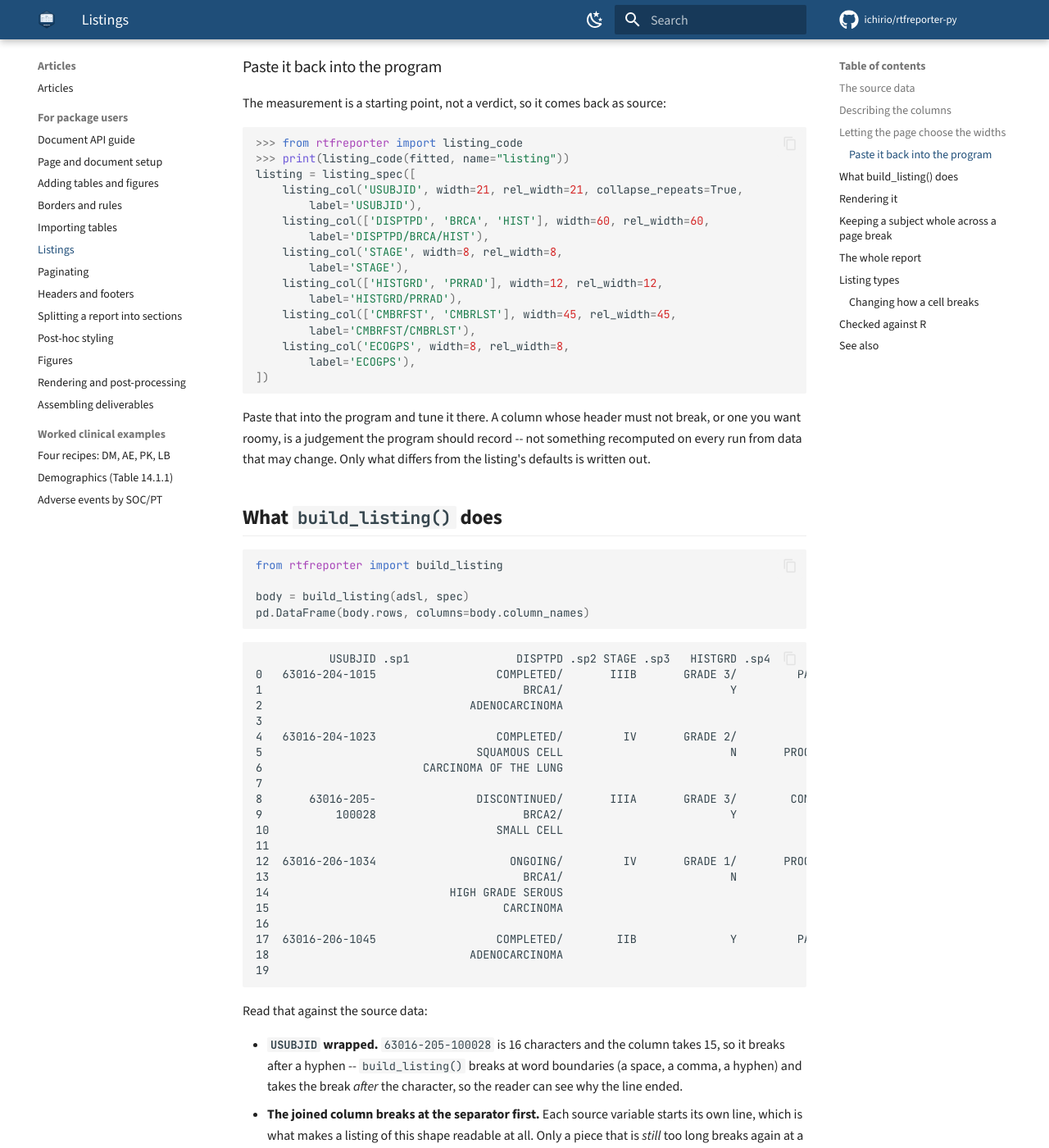
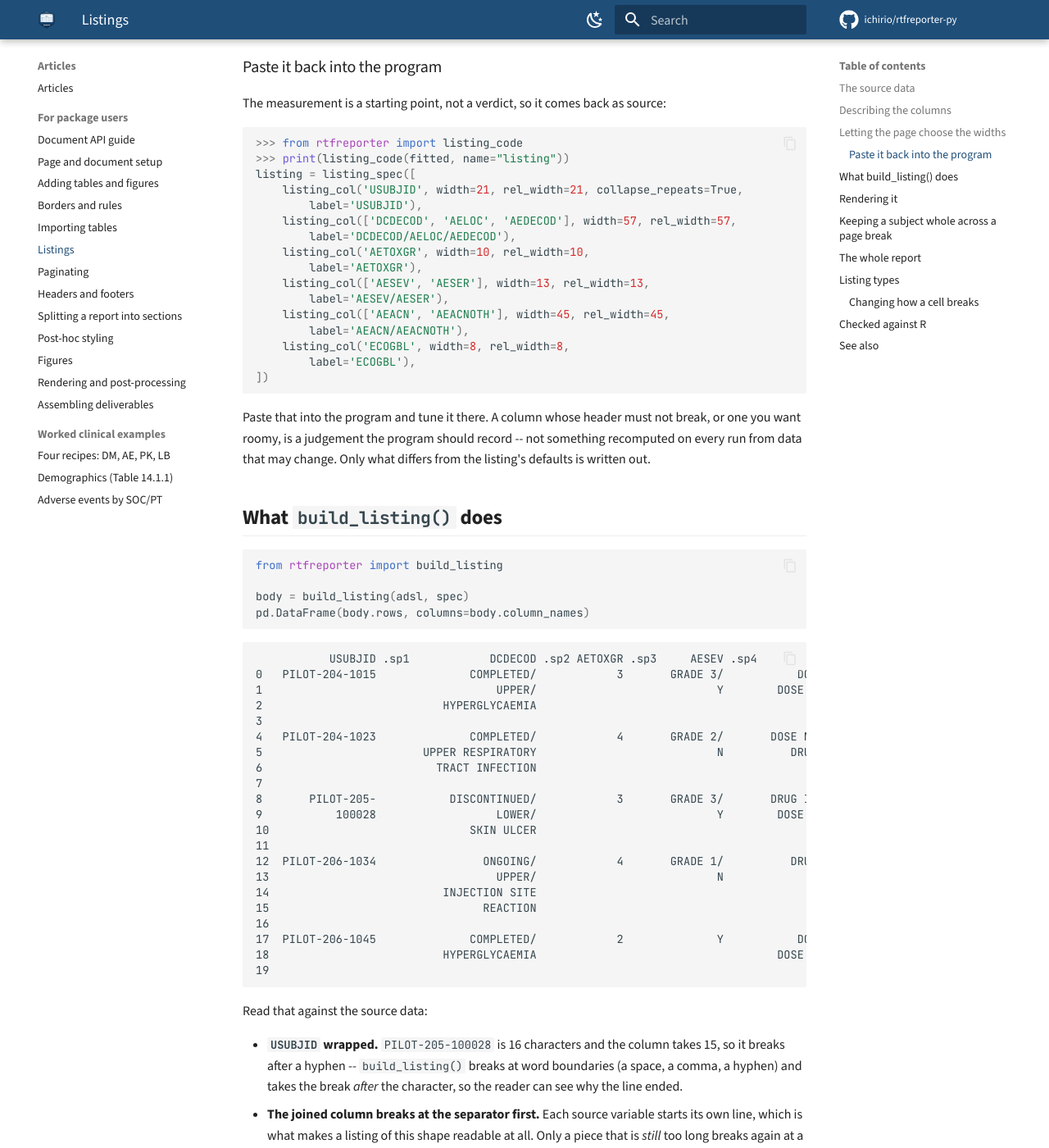
Before and after one commit to ichirio/rtfreporter-py, an MkDocs documentation site: the page built from docs/listings.md, in a window 1280 px wide and 1400 px high, scrolled down 3370 px. Shown: the whole window at 82% size. Built offline with MkDocs 1.6.1 and Material for MkDocs 9.7.7, drawn with Linux system fonts in a browser that asks for light colours; comment, search, counter and statistics services are not loaded; some of the changed text lies outside the part shown.

Commit message:
Listings article: neutral example data (#14)
The example listing uses neutral CDISC-pilot-like variables and made-up
values; the printed results are those of the code run on them.

Co-Authored-By: Claude Opus 5.5 <noreply@anthropic.com>

````diff
--- a/docs/listings.md
+++ b/docs/listings.md
@@ -27,20 +27,20 @@ and the missing ones:
 import pandas as pd
 
 adsl = pd.DataFrame({
-    "USUBJID": ["63016-204-1015", "63016-204-1023", "63016-205-100028",
-                "63016-206-1034", "63016-206-1045"],
-    "DISPTPD": ["COMPLETED", "COMPLETED", "DISCONTINUED", "ONGOING", "COMPLETED"],
-    "BRCA":    ["BRCA1", None, "BRCA2", "BRCA1", None],
-    "HIST":    ["ADENOCARCINOMA", "SQUAMOUS CELL CARCINOMA OF THE LUNG",
-                "SMALL CELL", "HIGH GRADE SEROUS CARCINOMA", "ADENOCARCINOMA"],
-    "STAGE":   ["IIIB", "IV", "IIIA", "IV", "IIB"],
-    "HISTGRD": ["GRADE 3", "GRADE 2", "GRADE 3", "GRADE 1", None],
-    "PRRAD":   ["Y", "N", "Y", "N", "Y"],
-    "CMBRFST": ["PARTIAL RESPONSE", "STABLE DISEASE", "COMPLETE RESPONSE",
-                "PROGRESSIVE DISEASE", "PARTIAL RESPONSE"],
-    "CMBRLST": ["STABLE DISEASE", "PROGRESSIVE DISEASE", "STABLE DISEASE",
-                None, "STABLE DISEASE"],
-    "ECOGPS":  ["0", "1", "1", "0", "2"],
+    "USUBJID":  ["PILOT-204-1015", "PILOT-204-1023", "PILOT-205-100028",
+                 "PILOT-206-1034", "PILOT-206-1045"],
+    "DCDECOD":  ["COMPLETED", "COMPLETED", "DISCONTINUED", "ONGOING", "COMPLETED"],
+    "AELOC":    ["UPPER", None, "LOWER", "UPPER", None],
+    "AEDECOD":  ["HYPERGLYCAEMIA", "UPPER RESPIRATORY TRACT INFECTION",
+                 "SKIN ULCER", "INJECTION SITE REACTION", "HYPERGLYCAEMIA"],
+    "AETOXGR":  ["3", "4", "3", "4", "2"],
+    "AESEV":    ["GRADE 3", "GRADE 2", "GRADE 3", "GRADE 1", None],
+    "AESER":    ["Y", "N", "Y", "N", "Y"],
+    "AEACN":    ["DOSE REDUCED", "DOSE NOT CHANGED", "DRUG INTERRUPTED",
+                 "DRUG WITHDRAWN", "DOSE REDUCED"],
+    "AEACNOTH": ["DOSE NOT CHANGED", "DRUG WITHDRAWN", "DOSE NOT CHANGED",
+                 None, "DOSE NOT CHANGED"],
+    "ECOGBL":   ["0", "1", "1", "0", "2"],
 })
 ```
 
@@ -52,24 +52,24 @@ built from, how wide it may be before its text wraps, and what its header says.
 ```python
 from rtfreporter import listing_col
 
-listing_col(["DISPTPD", "BRCA", "HIST"], width=22,
-            label="Disposition/\nAny (BRCA) Mutations/\nHistology")
+listing_col(["DCDECOD", "AELOC", "AEDECOD"], width=22,
+            label="Disposition/\nLocation/\nPreferred Term")
 ```
 
 Four things are worth reading twice.
 
 **`vars` may name several columns.** Their values are joined with the
 listing's separator (`/` by default), and **missing and empty values are
-skipped** -- a subject with no `BRCA` prints `COMPLETED/SQUAMOUS...`, not
-`COMPLETED//SQUAMOUS...`.
+skipped** -- a subject with no `AELOC` prints `COMPLETED/UPPER RES...`, not
+`COMPLETED//UPPER RES...`.
 
 That join is `catx()`, which the package exports for the columns you build
 yourself:
 
 ```python
 >>> from rtfreporter import catx
->>> catx("/", "COMPLETED", None, "ADENOCARCINOMA")
-['COMPLETED/ADENOCARCINOMA']
+>>> catx("/", "COMPLETED", None, "HYPERGLYCAEMIA")
+['COMPLETED/HYPERGLYCAEMIA']
 ```
 
 **`width` is a number of characters, not a rendered width.** It decides where
@@ -77,8 +77,8 @@ the text breaks onto another physical row, and therefore how tall the subject's
 block is. What the column *measures* in the table is `rel_width`, which
 defaults to `width`.
 
-**The output column takes the first variable's name** -- `DISPTPD` above --
-which is why the reshaped data below has a `DISPTPD` column holding the joined
+**The output column takes the first variable's name** -- `DCDECOD` above --
+which is why the reshaped data below has a `DCDECOD` column holding the joined
 text. It is an internal name, not a header; pass `name="COL01"` if you would
 rather read the columns positionally.
 
@@ -102,14 +102,14 @@ from rtfreporter import listing_spec
 
 spec = listing_spec([
     listing_col("USUBJID", width=15, label="Unique\nSubject ID"),
-    listing_col(["DISPTPD", "BRCA", "HIST"], width=22,
-                label="Disposition/\nAny (BRCA) Mutations/\nHistology"),
-    listing_col("STAGE", label="Stage at\nInitial\nDiagnosis"),
-    listing_col(["HISTGRD", "PRRAD"], width=18,
-                label="Histologic Grade/\nPrior Radiation\nTherapy"),
-    listing_col(["CMBRFST", "CMBRLST"], width=20,
-                label="Best Response to\nthe 1st Line/\nthe Last Line"),
-    listing_col("ECOGPS", label="ECOG\nPerformance\nStatus"),
+    listing_col(["DCDECOD", "AELOC", "AEDECOD"], width=22,
+                label="Disposition/\nLocation/\nPreferred Term"),
+    listing_col("AETOXGR", label="Grade at\nInitial\nDiagnosis"),
+    listing_col(["AESEV", "AESER"], width=18,
+                label="Severity/\nSerious\nEvent"),
+    listing_col(["AEACN", "AEACNOTH"], width=20,
+                label="Action Taken/\nOther Action\nTaken"),
+    listing_col("ECOGBL", label="ECOG\nPerformance\nat Baseline"),
 ])
 ```
 
@@ -127,11 +127,11 @@ from rtfreporter import fit_listing_widths, rtf_page
 
 bare = listing_spec([
     listing_col("USUBJID", collapse_repeats=True),
-    listing_col(["DISPTPD", "BRCA", "HIST"]),
-    listing_col("STAGE"),
-    listing_col(["HISTGRD", "PRRAD"]),
-    listing_col(["CMBRFST", "CMBRLST"]),
-    listing_col("ECOGPS"),
+    listing_col(["DCDECOD", "AELOC", "AEDECOD"]),
+    listing_col("AETOXGR"),
+    listing_col(["AESEV", "AESER"]),
+    listing_col(["AEACN", "AEACNOTH"]),
+    listing_col("ECOGBL"),
 ])
 
 fitted = fit_listing_widths(
@@ -149,7 +149,7 @@ of it, because they print too.
 Each column's **demand** is the 90th percentile of the display widths of its
 cells -- a quantile rather than the maximum, so one unusually long value wraps
 instead of pushing every other column narrow -- floored by the widest token
-its header cannot break. That floor is why a label like `"Stage at Initial
+its header cannot break. That floor is why a label like `"Grade at Initial
 Diagnosis"` asks for nine characters (`"Diagnosis"`) and not twenty-six: a
 header wraps, so a long one should not claim a column the data does not need.
 
@@ -159,11 +159,11 @@ and the rest fit around it:
 ```python
 >>> pinned = listing_spec([
 ...     listing_col("USUBJID", width=15),          # this one is a decision
-...     listing_col(["DISPTPD", "BRCA", "HIST"]),
-...     listing_col("STAGE"),
+...     listing_col(["DCDECOD", "AELOC", "AEDECOD"]),
+...     listing_col("AETOXGR"),
 ... ])
 >>> [c.width for c in fit_listing_widths(adsl, pinned, total_width=60).cols]
-[15, 37, 6]
+[15, 36, 7]
 ```
 
 ### Paste it back into the program
@@ -177,16 +177,16 @@ source:
 listing = listing_spec([
     listing_col('USUBJID', width=21, rel_width=21, collapse_repeats=True,
         label='USUBJID'),
-    listing_col(['DISPTPD', 'BRCA', 'HIST'], width=60, rel_width=60,
-        label='DISPTPD/BRCA/HIST'),
-    listing_col('STAGE', width=8, rel_width=8,
-        label='STAGE'),
-    listing_col(['HISTGRD', 'PRRAD'], width=12, rel_width=12,
-        label='HISTGRD/PRRAD'),
-    listing_col(['CMBRFST', 'CMBRLST'], width=45, rel_width=45,
-        label='CMBRFST/CMBRLST'),
-    listing_col('ECOGPS', width=8, rel_width=8,
-        label='ECOGPS'),
+    listing_col(['DCDECOD', 'AELOC', 'AEDECOD'], width=57, rel_width=57,
+        label='DCDECOD/AELOC/AEDECOD'),
+    listing_col('AETOXGR', width=10, rel_width=10,
+        label='AETOXGR'),
+    listing_col(['AESEV', 'AESER'], width=13, rel_width=13,
+        label='AESEV/AESER'),
+    listing_col(['AEACN', 'AEACNOTH'], width=45, rel_width=45,
+        label='AEACN/AEACNOTH'),
+    listing_col('ECOGBL', width=8, rel_width=8,
+        label='ECOGBL'),
 ])
 ```
 
@@ -205,39 +205,39 @@ pd.DataFrame(body.rows, columns=body.column_names)
 ```
 
 ```text
-           USUBJID .sp1                DISPTPD .sp2 STAGE .sp3   HISTGRD .sp4              CMBRFST .sp5 ECOGPS  .rtf_record
-0   63016-204-1015                  COMPLETED/       IIIB       GRADE 3/         PARTIAL RESPONSE/           0            1
-1                                       BRCA1/                         Y            STABLE DISEASE                        1
-2                               ADENOCARCINOMA                                                                            1
-3                                                                                                                         1
-4   63016-204-1023                  COMPLETED/         IV       GRADE 2/           STABLE DISEASE/           1            2
-5                                SQUAMOUS CELL                         N       PROGRESSIVE DISEASE                        2
-6                        CARCINOMA OF THE LUNG                                                                            2
-7                                                                                                                         2
-8       63016-205-               DISCONTINUED/       IIIA       GRADE 3/        COMPLETE RESPONSE/           1            3
-9           100028                      BRCA2/                         Y            STABLE DISEASE                        3
-10                                  SMALL CELL                                                                            3
-11                                                                                                                        3
-12  63016-206-1034                    ONGOING/         IV       GRADE 1/       PROGRESSIVE DISEASE           0            4
-13                                      BRCA1/                         N                                                  4
-14                           HIGH GRADE SEROUS                                                                            4
-15                                   CARCINOMA                                                                            4
-16                                                                                                                        4
-17  63016-206-1045                  COMPLETED/        IIB              Y         PARTIAL RESPONSE/           2            5
-18                              ADENOCARCINOMA                                      STABLE DISEASE                        5
-19                                                                                                                        5
+           USUBJID .sp1            DCDECOD .sp2 AETOXGR .sp3     AESEV .sp4              AEACN .sp5 ECOGBL  .rtf_record
+0   PILOT-204-1015              COMPLETED/            3       GRADE 3/           DOSE REDUCED/           0            1
+1                                   UPPER/                           Y        DOSE NOT CHANGED                        1
+2                           HYPERGLYCAEMIA                                                                            1
+3                                                                                                                     1
+4   PILOT-204-1023              COMPLETED/            4       GRADE 2/       DOSE NOT CHANGED/           1            2
+5                        UPPER RESPIRATORY                           N          DRUG WITHDRAWN                        2
+6                          TRACT INFECTION                                                                            2
+7                                                                                                                     2
+8       PILOT-205-           DISCONTINUED/            3       GRADE 3/       DRUG INTERRUPTED/           1            3
+9           100028                  LOWER/                           Y        DOSE NOT CHANGED                        3
+10                              SKIN ULCER                                                                            3
+11                                                                                                                    3
+12  PILOT-206-1034                ONGOING/            4       GRADE 1/          DRUG WITHDRAWN           0            4
+13                                  UPPER/                           N                                                4
+14                          INJECTION SITE                                                                            4
+15                                REACTION                                                                            4
+16                                                                                                                    4
+17  PILOT-206-1045              COMPLETED/            2              Y           DOSE REDUCED/           2            5
+18                          HYPERGLYCAEMIA                                    DOSE NOT CHANGED                        5
+19                                                                                                                    5
 ```
 
 Read that against the source data:
 
-* **`USUBJID` wrapped.** `63016-205-100028` is 16 characters and the column
+* **`USUBJID` wrapped.** `PILOT-205-100028` is 16 characters and the column
   takes 15, so it breaks after a hyphen -- `build_listing()` breaks at word
   boundaries (a space, a comma, a hyphen) and takes the break *after* the
   character, so the reader can see why the line ended.
 * **The joined column breaks at the separator first.** Each source variable
   starts its own line, which is what makes a listing of this shape readable at
   all. Only a piece that is *still* too long breaks again at a word boundary --
-  `SQUAMOUS CELL CARCINOMA OF THE LUNG` becomes two lines under a 22-character
+  `UPPER RESPIRATORY TRACT INFECTION` becomes two lines under a 22-character
   column.
 * **Every column of one subject is padded to the tallest**, so the block stays
   aligned across columns, and **a blank row closes each block**.
@@ -333,12 +333,12 @@ doc = rtf_document(
 )
 doc = rtf_section(
     doc,
-    header=rtf_header([["Listing 16.2.4.2.1.2"], ["Baseline Characteristics"],
+    header=rtf_header([["Listing 16.2.7.1"], ["Adverse Events"],
                        ["<Safety Analysis Set>"]]),
     footer=rtf_footer([{"l": "ECOG: Eastern Cooperative Oncology Group"}]),
 )
 doc = rtf_tables(doc, pages)
-generate_rtfreport(doc, "listing-16-2-4-2-1-2.rtf", overwrite=True)
+generate_rtfreport(doc, "listing-16-2-7-1.rtf", overwrite=True)
 ```
 
 That is the whole pipeline: `adsl` in, one `.rtf` out, with the column
@@ -358,7 +358,7 @@ Any argument you pass explicitly overrides the template, the same relationship
 `rtftable(border="tfl")` has with its preset:
 
 ```python
-listing_spec(["USUBJID", "STAGE"],
+listing_spec(["USUBJID", "AETOXGR"],
              sep=" | ",        # join with something else
              spacer=False,     # no gutter columns
              blank_row=False)  # no blank row between records
@@ -384,8 +384,8 @@ call it and fix up what comes back:
 ...     if width is not None and len(out) > 2:
 ...         out = [out[0], out[1][: width - 1] + "…"]
 ...     return out
->>> cap_two("SQUAMOUS CELL CARCINOMA OF THE LUNG", 12, "/", "stack")
-['SQUAMOUS', 'CELL…']
+>>> cap_two("UPPER RESPIRATORY TRACT INFECTION", 12, "/", "stack")
+['UPPER', 'RESPIRATORY…']
 ```
 
 **Change the rule from inside.** When the break logic itself has to differ --
````
Also changed, not shown: other parts of docs/listings.md (+1 -1 lines).
